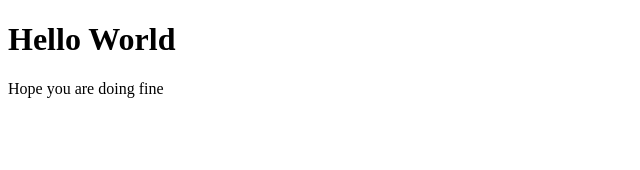
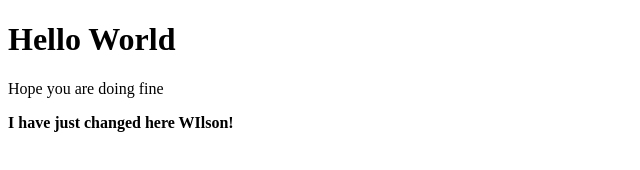
Before and after one commit to trungdoan26/whateverrrr, a plain HTML site: page index.html in a window 1280 px wide. Shown: the whole page, without its empty margins (0-640 px from the left). Drawn offline with Linux system fonts and the light colour scheme.

Commit message:
Update index.html

```diff
--- a/index.html
+++ b/index.html
@@ -10,6 +10,7 @@
 <body>
     <h1>Hello World</h1>
     <p>Hope you are doing fine</p>
+    <strong>I have just changed here WIlson!</strong>
 </body>
 
 </html>
```
